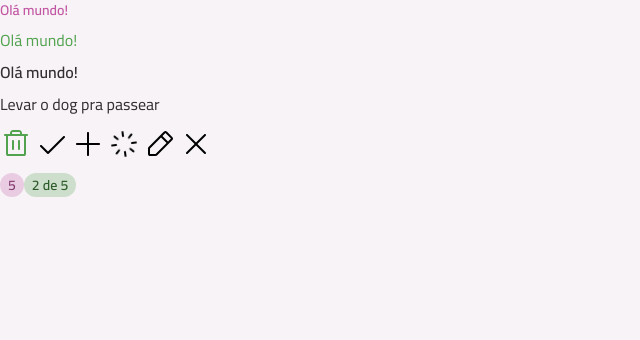
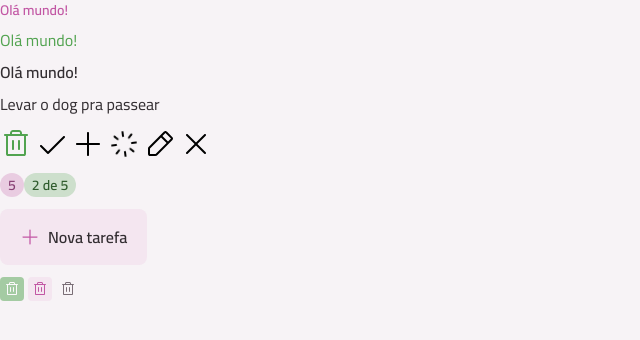
Before and after one commit to hidelrios/reactjs-todo-list, a React (Vite) app in the folder todo/: page / in a window 1280 px wide. Shown: the top 340 px of the page, without its empty margins (0-640 px from the left). Built offline with nearby package versions, Linux system fonts and the light colour scheme.

Commit message:
feat: criado componente button-icon

```diff
--- a/todo/src/App.tsx
+++ b/todo/src/App.tsx
@@ -8,6 +8,8 @@
 import PlusIcon from "./assets/icons/plus.svg?react";
 import SpinnerIcon from "./assets/icons/spinner.svg?react";
 import Badge from "./components/badge";
+import Button from "./components/button";
+import ButtonIcon from "./components/button-icon";
 
 export default function App() {
   return (
@@ -33,6 +35,14 @@
         <Badge variant="secondary">5</Badge>
         <Badge variant="primary">2 de 5</Badge>
       </div>
+      <div>
+        <Button icon={PlusIcon}>Nova tarefa</Button>
+      </div>
+      <div className="flex gap-1">
+        <ButtonIcon icon={TrashIcon} disabled />
+        <ButtonIcon icon={TrashIcon} variant="secondary" />
+        <ButtonIcon icon={TrashIcon} variant="tertiary" />
+      </div>
     </div>
   );
 }
--- /dev/null
+++ b/todo/src/components/button-icon.tsx
@@ -0,0 +1,69 @@
+import { cva, type VariantProps } from "class-variance-authority";
+import Icon from "./icon";
+
+export const buttonIconVariants = cva(
+  `
+  inline-flex items-center justify-center cursor-pointer transition group
+`,
+  {
+    variants: {
+      variant: {
+        primary: "bg-green-base hover:bg-green-dark",
+        secondary: "bg-gray-200 hover:bg-pink-base",
+        tertiary: "bg-transparent hover:bg-gray-200",
+      },
+      size: {
+        sm: "w-6 h-6 p-1 rounded",
+      },
+      disabled: {
+        true: "opacity-50 pointer-events-none",
+      },
+    },
+    defaultVariants: {
+      variant: "primary",
+      size: "sm",
+      disabled: false,
+    },
+  }
+);
+
+interface ButtonIconProps
+  extends Omit<React.ComponentProps<"button">, "disabled" | "size">,
+    VariantProps<typeof buttonIconVariants> {
+  icon: React.ComponentProps<typeof Icon>["svg"];
+}
+
+export const buttonIconIconVariants = cva("transition", {
+  variants: {
+    variant: {
+      primary: "fill-white",
+      secondary: "fill-pink-base group-hover:fill-white",
+      tertiary: "fill-gray-300 group-hover:fill-gray-400",
+    },
+    size: {
+      sm: "w-4 h-4",
+    },
+  },
+  defaultVariants: {
+    variant: "primary",
+    size: "sm",
+  },
+});
+
+export default function ButtonIcon({
+  variant,
+  size,
+  disabled,
+  className,
+  icon,
+  ...props
+}: ButtonIconProps) {
+  return (
+    <button
+      className={buttonIconVariants({ className, variant, size, disabled })}
+      {...props}
+    >
+      <Icon className={buttonIconIconVariants({ size, variant })} svg={icon} />
+    </button>
+  );
+}
```
